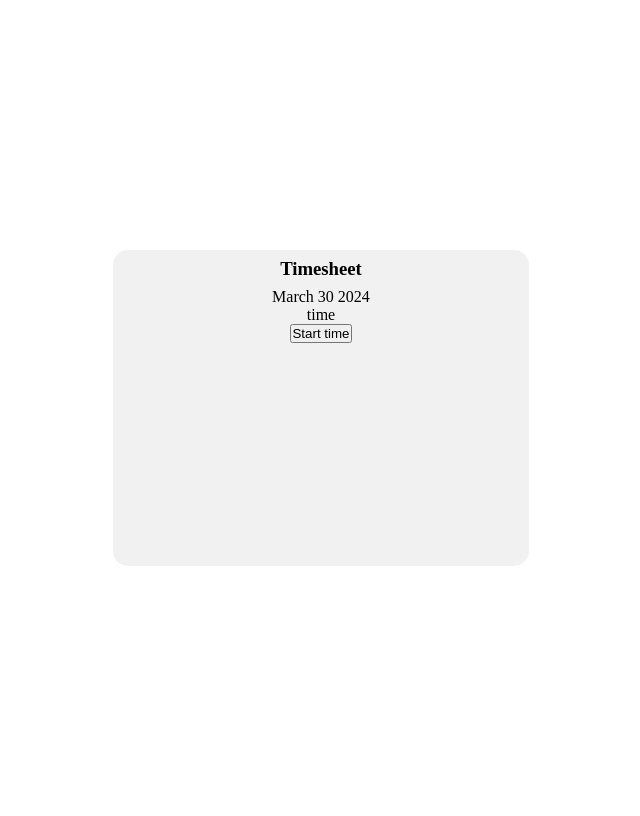
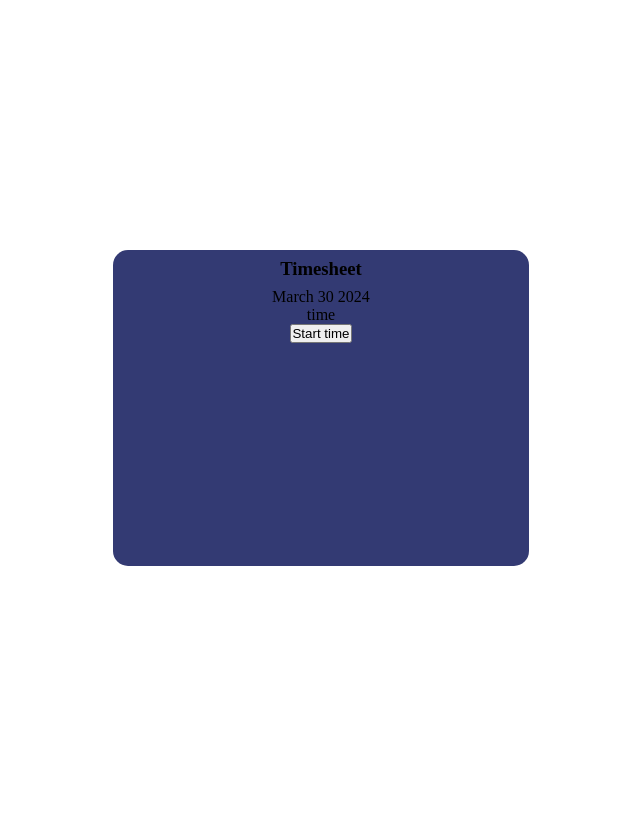
Before and after one commit to locodafux/Intern-Clone, a PHP site: page /home.php in a window 1280 px wide. Shown: the whole page, without its empty margins (327-967 px from the left). Run offline with PHP 8.4, Linux system fonts and the light colour scheme.

Commit message:
change time-container  color

```diff
--- a/home.php
+++ b/home.php
@@ -8,7 +8,7 @@
 </head>
 <body>
     <div class="container">
-        <div class="timer-container">
+        <div class="timer-container" style="background-color: #333A73">
             <h3>Timesheet</h3>
             <span id = "date-now">Date now</span>
             <span id="dur">time</span>
```
